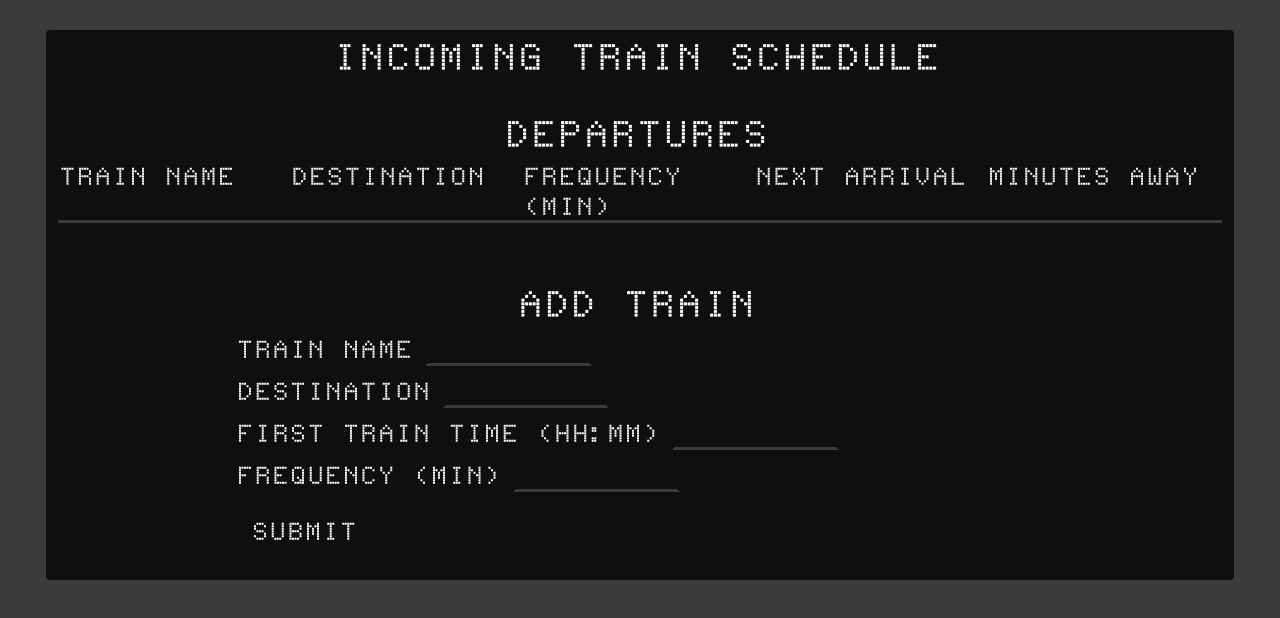
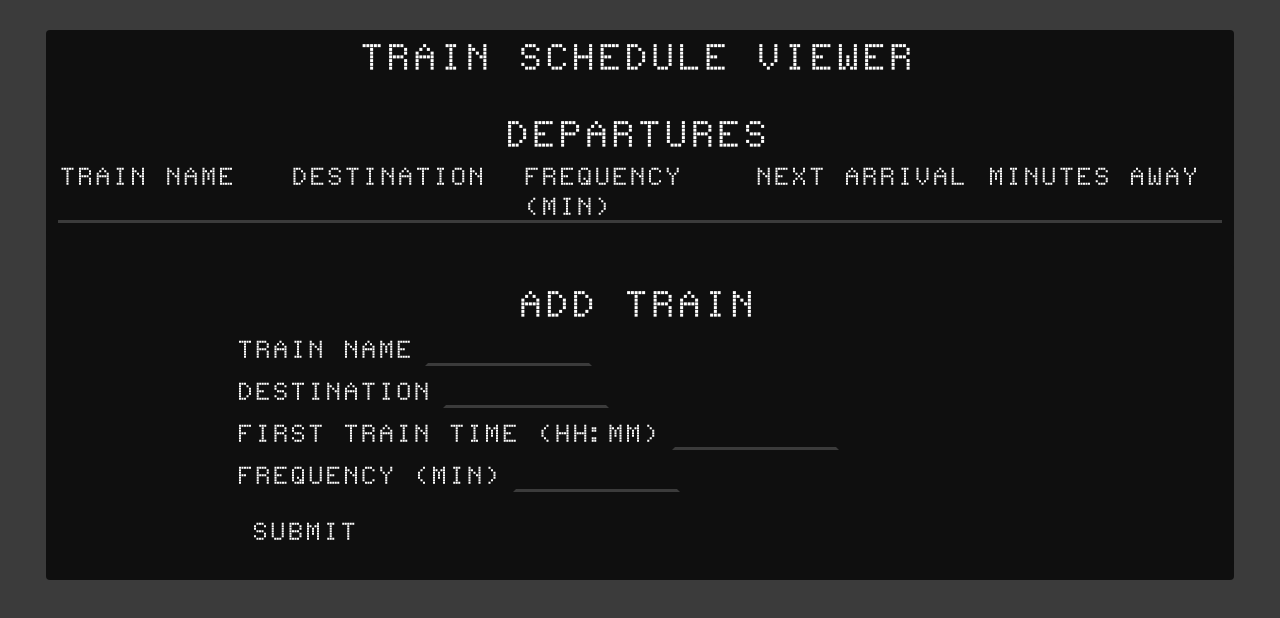
Before and after one commit to akeimach/train-schedule, a plain HTML site: page index.html in a window 1280 px wide. Drawn offline with nearby package versions, Linux system fonts and the light colour scheme; no server answers.

Commit message:
change title

```diff
--- a/index.html
+++ b/index.html
@@ -12,7 +12,7 @@
 
     <div class="flex-center">
 
-        <h1>INCOMING TRAIN SCHEDULE</h1>
+        <h1>TRAIN SCHEDULE VIEWER</h1>
 
         <div class="flex-left">
             <h3>DEPARTURES</h3>
```
